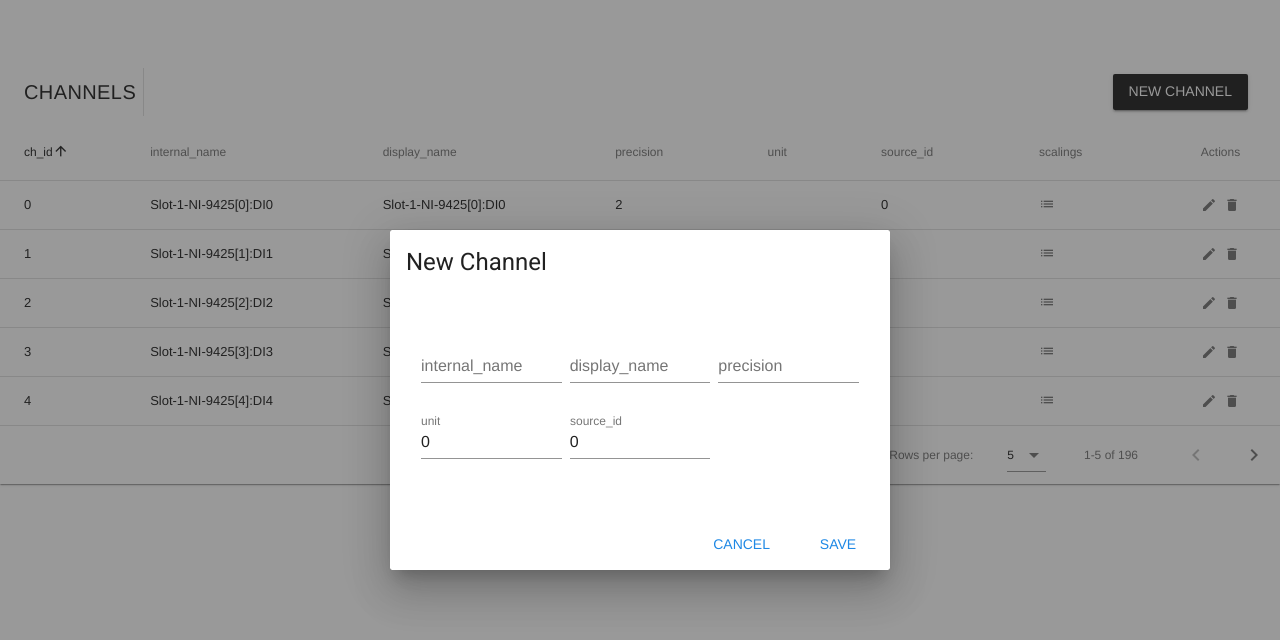
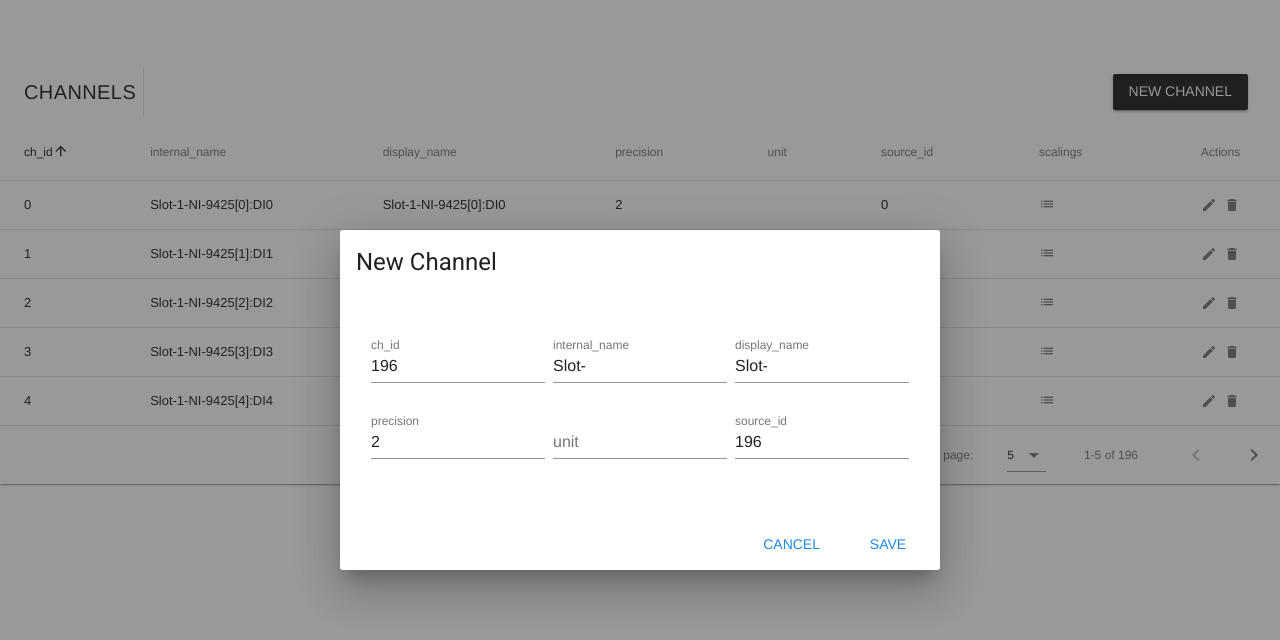
Before and after one commit to yanchenru/vueDatatableTabs, a Vue app: page / in a window 1280 px wide. Both pictures are taken after a click on the button "NEW CHANNEL". Shown: the top 640 px of the page. Built offline with nearby package versions, Linux system fonts and the light colour scheme.

Commit message:
save without scaling

```diff
--- a/src/components/Scaling.vue
+++ b/src/components/Scaling.vue
@@ -122,7 +122,7 @@ export default {
     scalingDialog(val) {
       this.dialog = val;
 
-      if (val === true) {
+      if (val === true && this.editedScalingArray) {
         this.scalings = [...this.editedScalingArray];
 
         for (let i = 0; i < this.editedScalingArray.length; i++) {
@@ -130,6 +130,7 @@ export default {
         }
       }
     },
+
     dialog(val) {
       val || this.close();
     }
--- a/src/components/VuetifyDatatable.vue
+++ b/src/components/VuetifyDatatable.vue
@@ -4,7 +4,7 @@
       <v-toolbar-title>CHANNELS</v-toolbar-title>
       <v-divider class="mx-2" inset vertical></v-divider>
       <v-spacer></v-spacer>
-      <v-dialog v-model="dialog" max-width="500px" max-height="500px">
+      <v-dialog v-model="dialog" max-width="600px" max-height="500px">
         <template v-slot:activator="{ on }">
           <v-btn color="primary" dark class="mb-2" v-on="on">New Channel</v-btn>
         </template>
@@ -16,19 +16,22 @@
             <v-container grid-list-md>
               <v-layout wrap>
                 <v-flex xs12 sm6 md4>
-                  <v-text-field v-model="editedItem.internal_name" label="internal_name"></v-text-field>
+                  <v-text-field v-model="editedChannel.ch_id" label="ch_id"></v-text-field>
                 </v-flex>
                 <v-flex xs12 sm6 md4>
-                  <v-text-field v-model="editedItem.display_name" label="display_name"></v-text-field>
+                  <v-text-field v-model="editedChannel.internal_name" label="internal_name"></v-text-field>
                 </v-flex>
                 <v-flex xs12 sm6 md4>
-                  <v-text-field v-model="editedItem.precision" label="precision"></v-text-field>
+                  <v-text-field v-model="editedChannel.display_name" label="display_name"></v-text-field>
                 </v-flex>
                 <v-flex xs12 sm6 md4>
-                  <v-text-field v-model="editedItem.carbs" label="unit"></v-text-field>
+                  <v-text-field v-model="editedChannel.precision" label="precision"></v-text-field>
                 </v-flex>
                 <v-flex xs12 sm6 md4>
-                  <v-text-field v-model="editedItem.protein" label="source_id"></v-text-field>
+                  <v-text-field v-model="editedChannel.unit" label="unit"></v-text-field>
+                </v-flex>
+                <v-flex xs12 sm6 md4>
+                  <v-text-field v-model="editedChannel.source_id" label="source_id"></v-text-field>
                 </v-flex>
               </v-layout>
             </v-container>
@@ -50,7 +53,7 @@
       v-on:saveScaling="saveScaling"
     />
 
-    <v-data-table :headers="headers" :items="cfgJsonData" class="elevation-1">
+    <v-data-table :headers="headers" :items="channelsArray" class="elevation-1">
       <template v-slot:items="props">
         <td class="text-xs-left">{{ props.item.ch_id }}</td>
         <td class="text-xs-left">{{ props.item.internal_name }}</td>
@@ -62,8 +65,8 @@
           <v-icon small class="mr-2" @click="editScaling(props.item.scalings)">list</v-icon>
         </td>
         <td class="justify-center layout px-0">
-          <v-icon small class="mr-2" @click="editItem(props.item)">edit</v-icon>
-          <v-icon small @click="deleteItem(props.item)">delete</v-icon>
+          <v-icon small class="mr-2" @click="editChannel(props.item)">edit</v-icon>
+          <v-icon small @click="deleteChannel(props.item)">delete</v-icon>
         </td>
       </template>
       <template v-slot:no-data>
@@ -113,29 +116,36 @@ export default {
       { text: "Actions", align: "center", value: "name", sortable: false }
     ],
     editedIndex: -1,
-    editedItem: {
-      name: "",
-      calories: 0,
-      fat: 0,
-      carbs: 0,
-      protein: 0
+    editedItem: {},
+    editedChannel: {
+      ch_id: 0,
+      internal_name: "Slot-",
+      display_name: "Slot-",
+      precision: 2,
+      unit: "",
+      source_id: 0
     },
-    defaultItem: {
-      name: "",
-      calories: 0,
-      fat: 0,
-      carbs: 0,
-      protein: 0
+    defaultChannel: {
+      ch_id: 0,
+      internal_name: "Slot-",
+      display_name: "Slot-",
+      precision: 2,
+      unit: "",
+      source_id: 0
     },
     scalingDialog: false,
     //editedScalingIndex: -1,
     editedScaling: [],
-    cfgJsonData: []
+    channelsArray: []
   }),
 
   computed: {
     formTitle() {
       return this.editedIndex === -1 ? "New Channel" : "Edit Channel";
+    },
+
+    newChannelIndex() {
+      return this.channelsArray.length;
     }
   },
 
@@ -151,41 +161,44 @@ export default {
 
   methods: {
     initialize() {
-      this.cfgJsonData = cfgJson.data.channels;
-      //this.cfgJsonData = cfgJson;
+      this.channelsArray = cfgJson.data.channels;
+      this.editedChannel.ch_id = this.newChannelIndex;
+      this.editedChannel.source_id = this.newChannelIndex;
     },
 
-    editItem(item) {
-      this.editedIndex = this.cfgJsonData.indexOf(item);
-      this.editedItem = Object.assign({}, item);
+    editChannel(item) {
+      this.editedIndex = this.channelsArray.indexOf(item);
+      this.editedChannel = Object.assign({}, item);
       this.dialog = true;
     },
 
-    deleteItem(item) {
-      const index = this.cfgJsonData.indexOf(item);
+    deleteChannel(item) {
+      const index = this.channelsArray.indexOf(item);
       confirm("Are you sure you want to delete this item?") &&
-        this.cfgJsonData.splice(index, 1);
+        this.channelsArray.splice(index, 1);
     },
 
     close() {
       this.dialog = false;
+      this.defaultChannel.ch_id = this.newChannelIndex;
+      this.defaultChannel.source_id = this.newChannelIndex;
       setTimeout(() => {
-        this.editedItem = Object.assign({}, this.defaultItem);
+        this.editedChannel = Object.assign({}, this.defaultChannel);
         this.editedIndex = -1;
       }, 300);
     },
 
     save() {
       if (this.editedIndex > -1) {
-        Object.assign(this.cfgJsonData[this.editedIndex], this.editedItem);
+        Object.assign(this.channelsArray[this.editedIndex], this.editedChannel);
       } else {
-        this.cfgJsonData.push(this.editedItem);
+        this.channelsArray.push(this.editedChannel);
       }
       this.close();
     },
 
     editScaling(scalings) {
-      //this.editedScalingIndex = this.cfgJsonData.indexOf(scaling);
+      //this.editedScalingIndex = this.channelsArray.indexOf(scaling);
       this.editedScaling = scalings;
       this.scalingDialog = true;
     },
@@ -195,7 +208,7 @@ export default {
     },
 
     saveScaling(scalings) {
-      //this.editedScalingIndex = this.cfgJsonData.indexOf(scaling);
+      //this.editedScalingIndex = this.channelsArray.indexOf(scaling);
       this.editedScaling = scalings;
     }
   }
```
